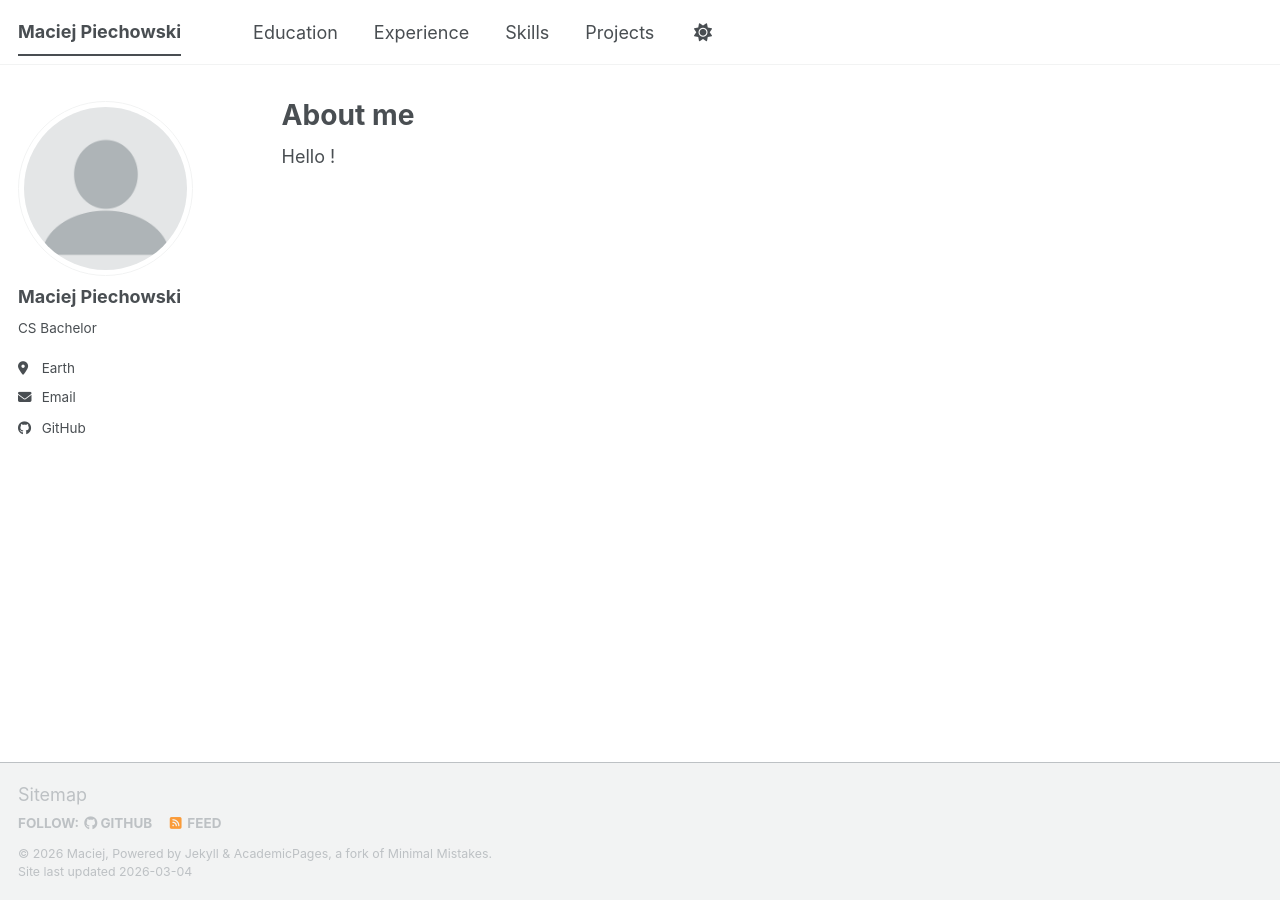
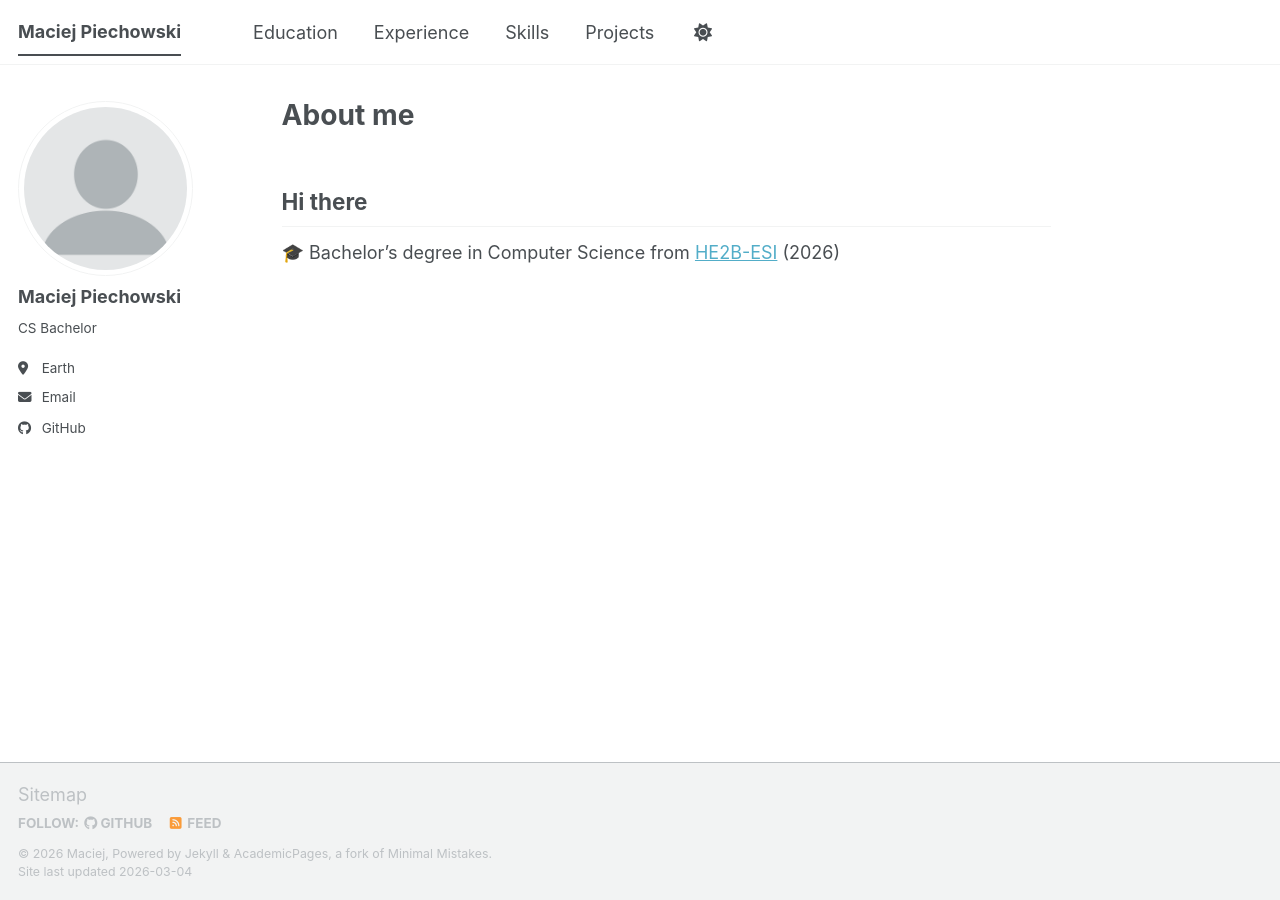
Before and after one commit to Maciej-Develop/Maciej-Develop.github.io, a Jekyll site: the page built from _pages/about.md, in a window 1280 px wide. Built offline with Jekyll 4.4.1, drawn with Linux system fonts in a browser that asks for light colours; a script bundle is joined from its source files by our own code; library files that are not in the unit come from our copies.

Commit message:
update about

```diff
--- a/_pages/about.md
+++ b/_pages/about.md
@@ -7,4 +7,6 @@ redirect_from:
   - /about.html
 ---
 
-Hello !
+## Hi there
+
+🎓 Bachelor’s degree in Computer Science from [HE2B-ESI](https://he2b.be/formations/developpeur-dapplications/) (2026)
```
